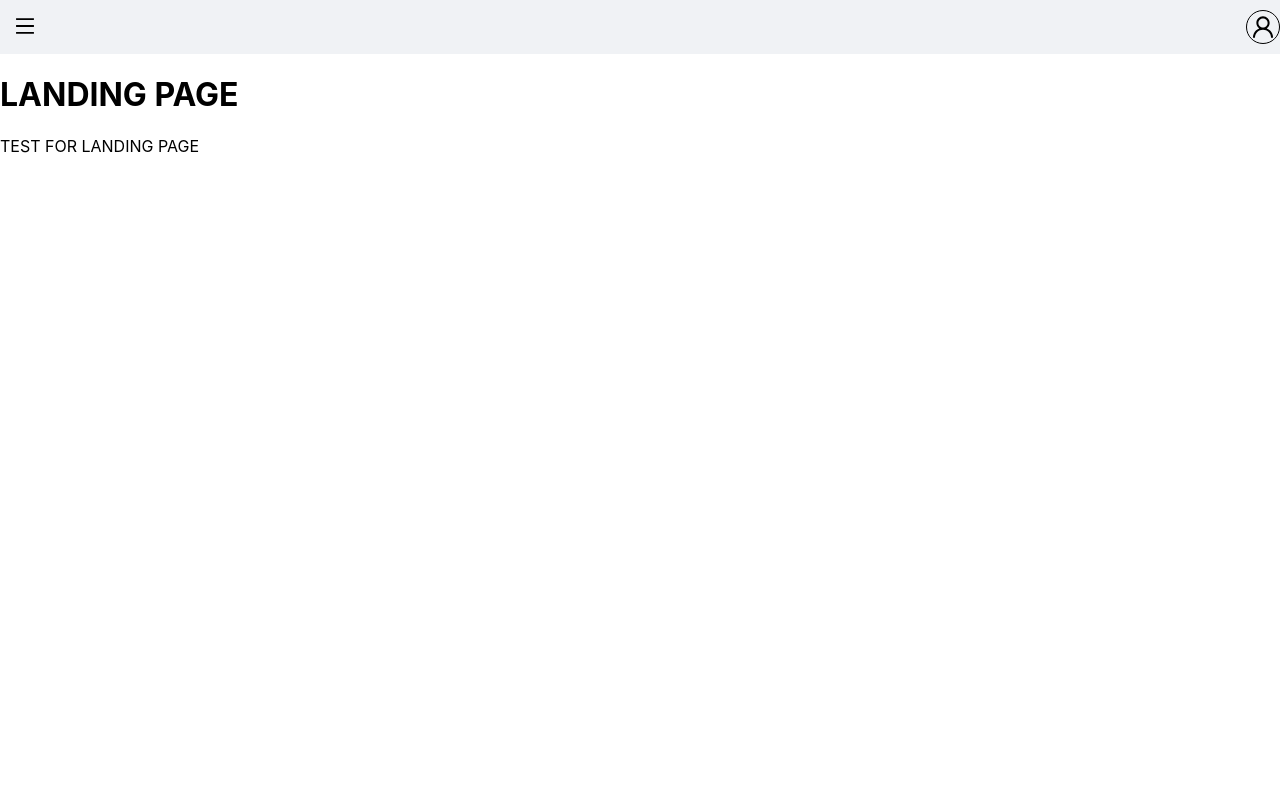
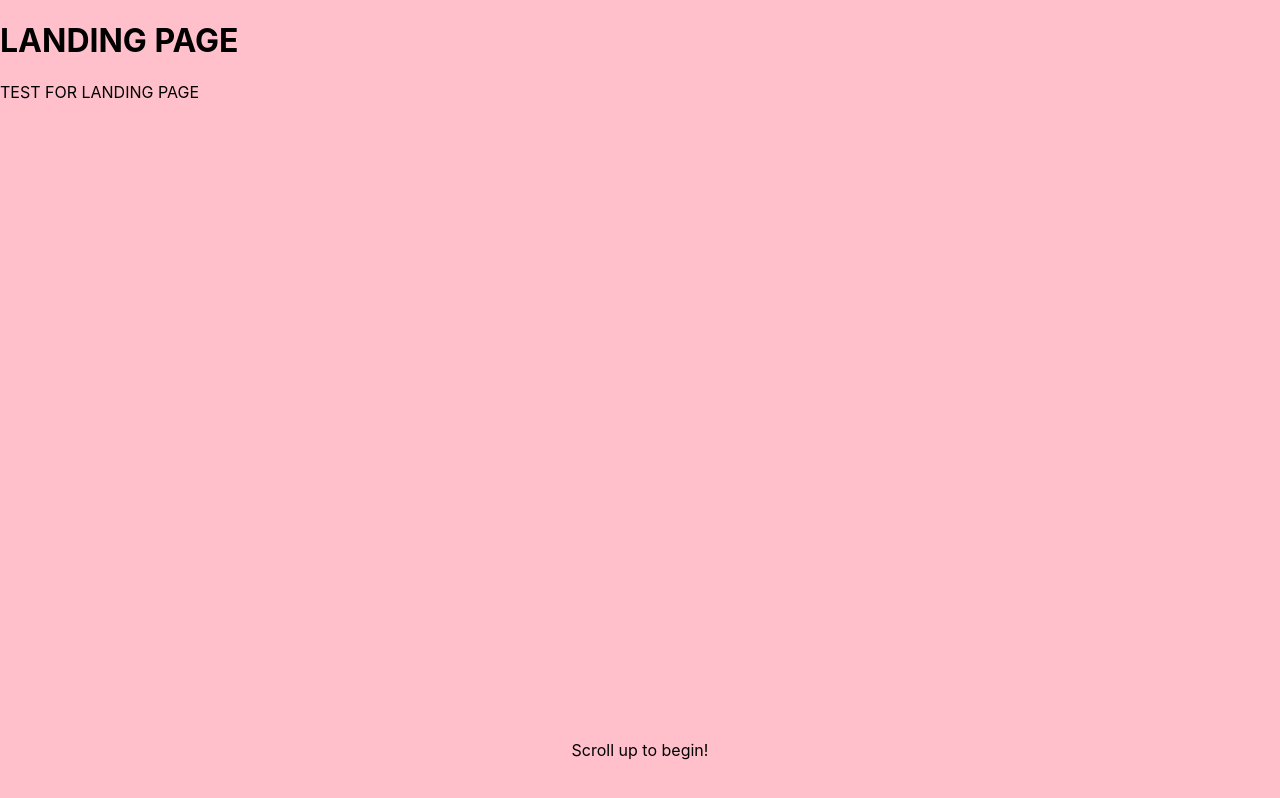
Before and after one commit to leogo22mz/S-COOL, a React (Create React App) app in the folder frontend/: page / in a window 1280 px wide. Built offline with nearby package versions, Linux system fonts and the light colour scheme.

Commit message:
WIP Landing Page animation

```diff
--- a/frontend/src/components/TopBarDropdown.css
+++ b/frontend/src/components/TopBarDropdown.css
@@ -32,13 +32,13 @@
   background-color: #f0f2f5;
   box-shadow: 0px 8px 16px 0px rgba(0,0,0,0.2);
   z-index: 1;
-  min-width: 100%;
+  min-width: 200px;
   box-sizing: border-box;
 }
 
 .menuItem {
   padding: 10px;
-  text-align: left;
+  text-align: center;
   background-color: #f0f2f5;
   display: block;
 }
--- a/frontend/src/components/TopBarDropdown.js
+++ b/frontend/src/components/TopBarDropdown.js
@@ -1,12 +1,27 @@
 import React, { useState } from 'react';
 import './TopBarDropdown.css';
 import { MenuOutlined, UserOutlined } from '@ant-design/icons';
+import { useNavigate } from 'react-router-dom';
 
 function TopBarDropdown() {
   const [visible, setVisible] = useState(false);
+  const navigate = useNavigate();
 
   const handleMenuClick = (key) => {
     setVisible(false);
+    switch (key) {
+      case '1':
+        navigate('/home');
+        break;
+      case '2':
+        navigate('/profile');
+        break;
+      case '3':
+        navigate('/courses');
+        break;
+      default:
+        break;
+    }
   };
 
   return (
--- /dev/null
+++ b/frontend/src/pages/LandingPage/LandingPage.css
@@ -0,0 +1,31 @@
+.landing-page {
+    position: relative;
+    height: 100vh;
+    overflow: hidden;
+    background-color: #FFC0CB; /* Color inicial del fondo */
+    transition: background-color 0.3s; /* Transición suave para el cambio de color de fondo */
+}
+
+.scroll-up-indicator {
+    position: absolute;
+    bottom: 0;
+    left: 50%;
+    transform: translateX(-50%);
+    width: 100vw;
+    height: 100px;
+    background: #FFC0CB;
+    clip-path: polygon(50% 100%, 0 0, 100% 0);
+    cursor: pointer;
+    display: flex;
+    align-items: center;
+    justify-content: center;
+    user-select: none;
+    -webkit-user-drag: none;
+}
+
+
+
+/* .scroll-up-indicator:hover {
+    transform: translateY(-10px);
+    transition: transform 0.3s ease-in-out;
+} */
--- a/frontend/src/pages/LandingPage/LandingPage.js
+++ b/frontend/src/pages/LandingPage/LandingPage.js
@@ -1,17 +1,95 @@
 import React, { useState, useEffect } from 'react';
-import TopBarDropdown from '../../components/TopBarDropdown';
+import { useNavigate } from 'react-router-dom';
+import './LandingPage.css';
 
 function LandingPage() {
+  const [isDragging, setIsDragging] = useState(false);
+  const [startY, setStartY] = useState(0);
+  const [currentY, setCurrentY] = useState(0);
+  const navigate = useNavigate();
 
+  const handleDragStart = (clientY) => {
+    setIsDragging(true);
+    setStartY(clientY);
+    setCurrentY(clientY);
+  };
 
-    return (
+  const handleDragMove = (clientY) => {
+    setCurrentY(clientY);
+    const deltaY = startY - clientY;
+    if (!isDragging || deltaY < 0) return;
+    if (deltaY > window.innerHeight * 0.25) {
+      navigate('/home');
+    }
+  };
 
-        <div>
-            <TopBarDropdown />
-            <h1>LANDING PAGE</h1>
-            <p>TEST FOR LANDING PAGE</p>
-        </div>
-    );
+  const handleDragEnd = () => {
+    setIsDragging(false);
+  };
+
+  const handleMouseDown = (e) => {
+    handleDragStart(e.clientY);
+  };
+
+  const handleMouseMove = (e) => {
+    if (isDragging) {
+      handleDragMove(e.clientY);
+    }
+  };
+
+  const handleMouseUp = () => {
+    handleDragEnd();
+  };
+
+  const handleTouchStart = (e) => {
+    handleDragStart(e.touches[0].clientY);
+  };
+
+  const handleTouchMove = (e) => {
+    if (isDragging) {
+      handleDragMove(e.touches[0].clientY);
+    }
+  };
+
+  const handleTouchEnd = () => {
+    handleDragEnd();
+  };
+
+  useEffect(() => {
+    if (isDragging) {
+      window.addEventListener('mousemove', handleMouseMove);
+      window.addEventListener('mouseup', handleMouseUp);
+      window.addEventListener('touchmove', handleTouchMove);
+      window.addEventListener('touchend', handleTouchEnd);
+    }
+
+    return () => {
+      window.removeEventListener('mousemove', handleMouseMove);
+      window.removeEventListener('mouseup', handleMouseUp);
+      window.removeEventListener('touchmove', handleTouchMove);
+      window.removeEventListener('touchend', handleTouchEnd);
+    };
+  }, [isDragging]);
+
+  const indicatorStyle = isDragging ? { bottom: `${startY - currentY}px` } : {};
+  const landingPageStyle = isDragging ? { backgroundColor: 'white' } : {};
+
+  return (
+    <div className="landing-page" style={landingPageStyle}>
+      <h1>LANDING PAGE</h1>
+      <p>TEST FOR LANDING PAGE</p>
+      <div
+        className="scroll-up-indicator"
+        onMouseDown={handleMouseDown}
+        onTouchStart={handleTouchStart}
+        onMouseUp={handleMouseUp}
+        onTouchEnd={handleTouchEnd}
+        style={indicatorStyle}
+      >
+        Scroll up to begin!
+      </div>
+    </div>
+  );
 }
 
 export default LandingPage;
```
Also changed, not shown: frontend/src/App.js (line endings or trailing spaces).
